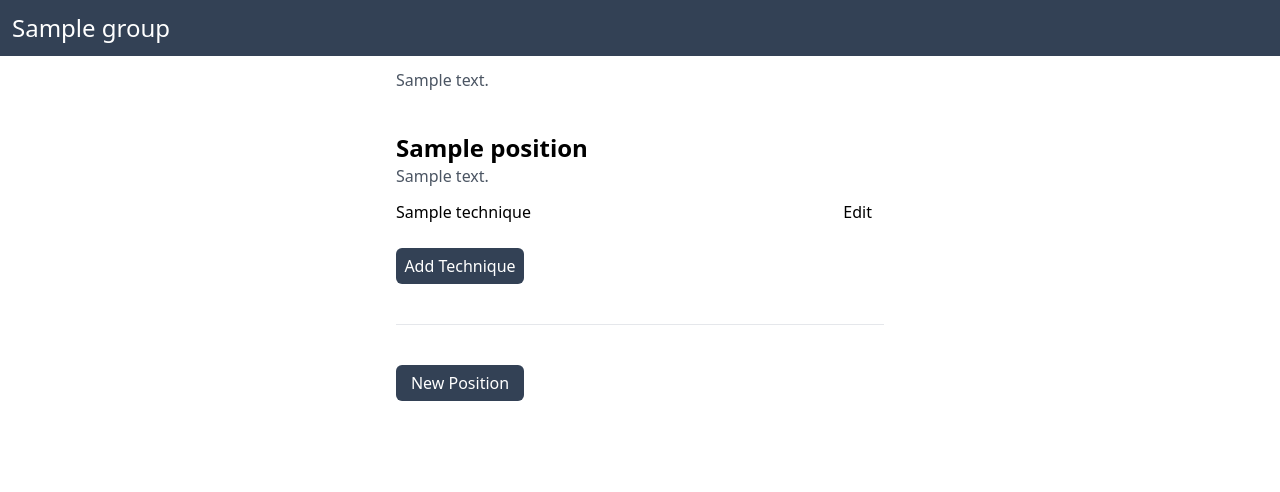
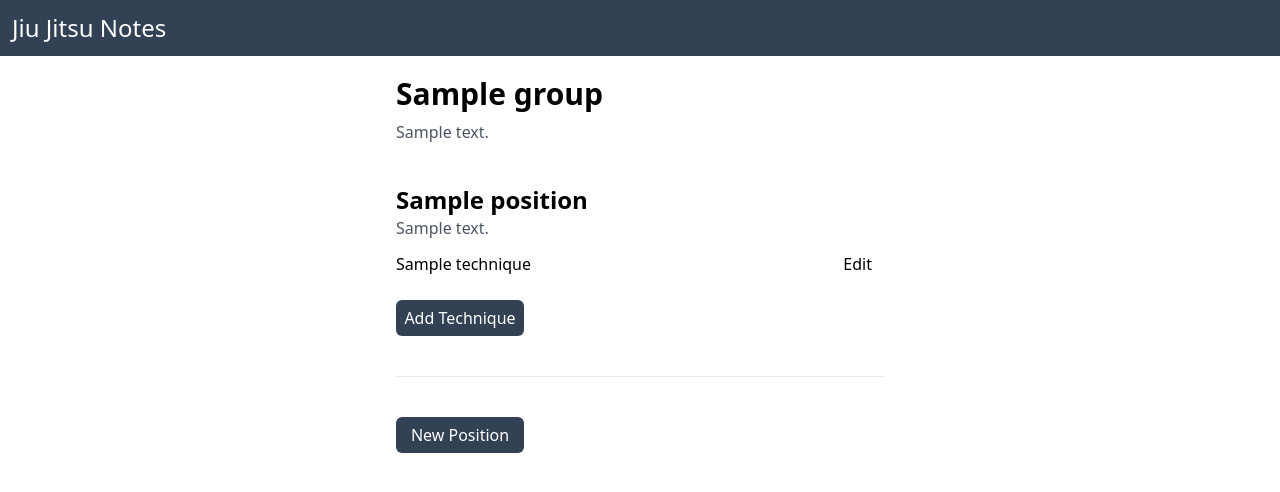
Before and after one commit to matt-plank/jiu-jitsu-notes-2, a FastAPI app: page /groups/1 in a window 1280 px wide. Shown: the top 492 px of the page. Run offline with FastAPI, Linux system fonts and the light colour scheme; tables that the repository leaves empty hold one stand-in row (values such as "Sample post"); style sheets or scripts are compiled from the project's sources; some libraries are stand-ins or nearby versions.

Commit message:
Moved title onto page on group page

```diff
--- a/templates/pages/position_group.html
+++ b/templates/pages/position_group.html
@@ -6,12 +6,15 @@
   </head>
   <body>
     <div class="w-full p-3 bg-slate-700">
-      <h1 class="text-white text-2xl">{{ group.name }}</h1>
+      <h1 class="text-white text-2xl">Jiu Jitsu Notes</h1>
     </div>
 
     <div class="flex justify-center">
-      <div class="pt-1 p-3 flex flex-col gap-10 w-full max-w-lg">
-        <p class="text-gray-600 pt-2">{{group.description }}</p>
+      <div class="pt-5 p-3 flex flex-col gap-10 w-full max-w-lg">
+        <div>
+          <h2 class="text-3xl font-semibold">{{ group.name }}</h2>
+          <p class="text-gray-600 pt-2">{{group.description }}</p>
+        </div>
 
         {% for position in group.positions %}
         <div class="flex flex-col gap-3">
```
